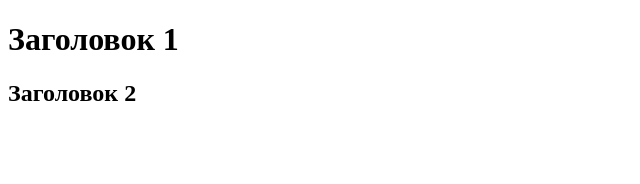
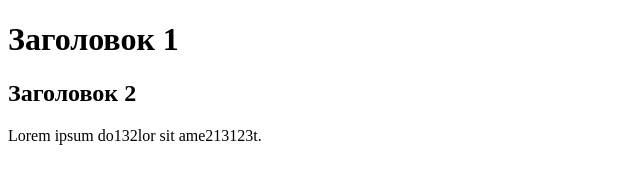
Before and after one commit to glazov92/lesson-git, a plain HTML site: page index.html in a window 1280 px wide. Shown: the whole page, without its empty margins (0-640 px from the left). Drawn offline with Linux system fonts and the light colour scheme.

Commit message:
написал 123

```diff
--- a/index.html
+++ b/index.html
@@ -9,6 +9,6 @@
 <body>
    <h1>Заголовок 1</h1>
    <h2>Заголовок 2</h2>
-   <h3></h3>
+   <p>Lorem ipsum do132lor sit ame213123t.</p>
 </body>
 </html>
```
